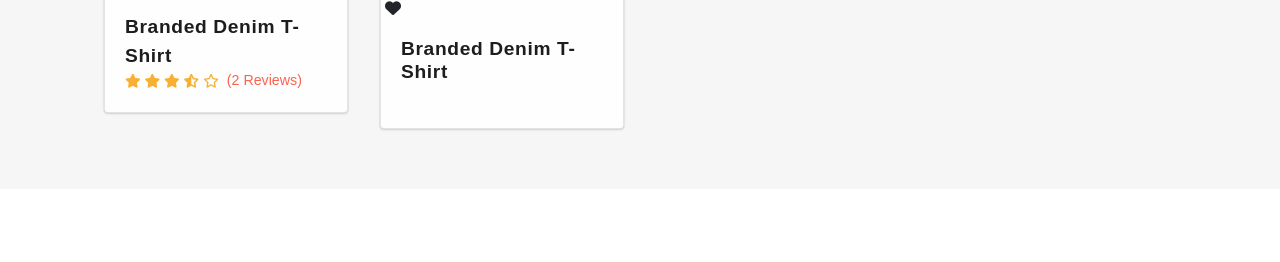
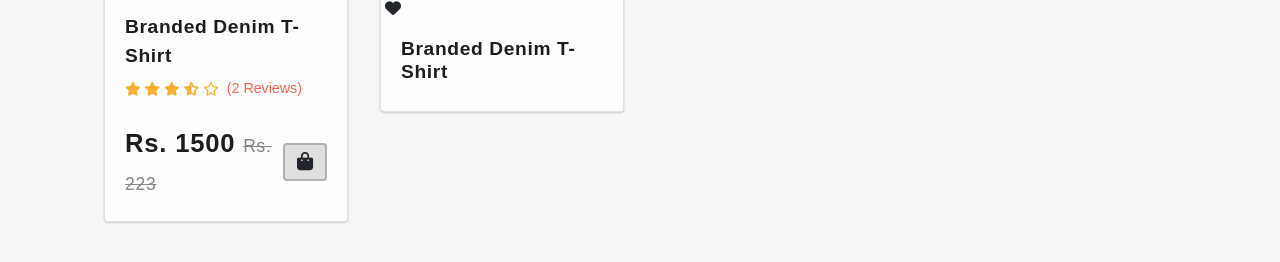
Before and after one commit to gokarna123-goku/simple-e-com-app, a plain HTML site: page index.html in a window 1280 px wide. Shown: the part 1671-1933 px from the top of the page. Before the commit the page ends 1860 px from the top, so only its background shows below. Drawn offline with nearby package versions, Linux system fonts and the light colour scheme.

Commit message:
completed the card section

```diff
--- a/index.html
+++ b/index.html
@@ -149,7 +149,7 @@
                                 class="fa-solid fa-heart"></i></btn>
                         <div class="product_data p-3">
                             <a href="#" class="product_title">Branded Denim T-Shirt </a>
-                            <div class="d-flex align-items-center">
+                            <div class="d-flex align-items-center mt-2 mb-4">
                                 <div class="rating">
                                     <i class="fa-solid fa-star"></i>
                                     <i class="fa-solid fa-star"></i>
@@ -158,6 +158,11 @@
                                     <i class="fa-regular fa-star"></i>
                                 </div>
                                 <a href="#" class="review ms-2">(2 Reviews)</a>
+                            </div>
+                            <div class="btn_group d-flex align-items-center justify-content-between">
+                                <!-- <button class="btn btn-sm btn_buy px-5">Buy Now</button> -->
+                                <div class="price">Rs. 1500 <s class="discount_price">Rs. 223</s></div>
+                                <button class="btn addtocart_btn"><i class="fa-solid fa-shopping-bag"></i></button>
                             </div>
                         </div>
                     </div>
--- a/style.css
+++ b/style.css
@@ -301,7 +301,6 @@ nav .active{
     font-weight: 600;
     color: var(--primary_color);
     letter-spacing: 0.04rem;
-    margin-bottom: 1.6rem;
     transition: 0.5s ease-out;
 }
 .product_data .product_title:hover{
@@ -315,6 +314,27 @@ nav .active{
     font-size: 0.89rem;
     color: var(--secondary_color);
 }
+.product_data .price{
+    font-size: 1.6rem;
+    font-weight: 600;
+    color: var(--primary_color);
+    letter-spacing: 0.05rem;
+}
+.product_data .price .discount_price{
+    font-size: 1.09rem;
+    font-weight: 500;
+    color: var(--tertiary_color);
+}
+.product_data .addtocart_btn{
+    height: 38px;
+    background: rgba(0, 0, 0, 0.12);
+    border: 2px solid rgba(0, 0, 0, 0.20);
+    font-size: 1.15rem;
+    font-weight: 500;
+    display: flex;
+    align-items: center;
+    justify-content: center;
+}
 
 
 /*  */
```
